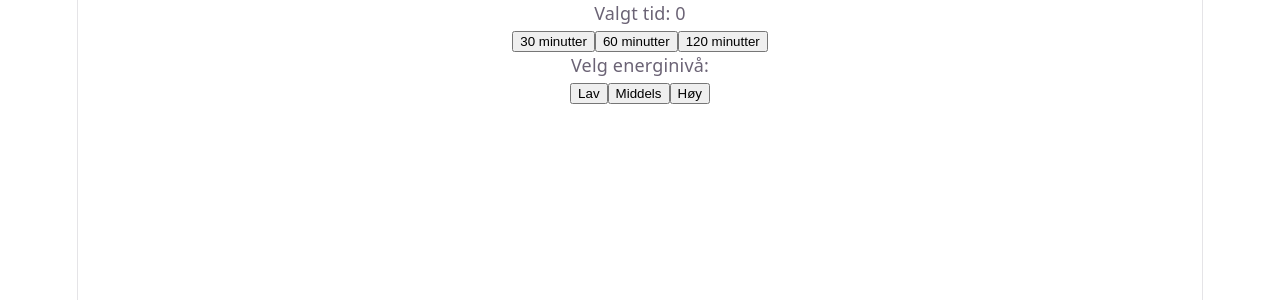
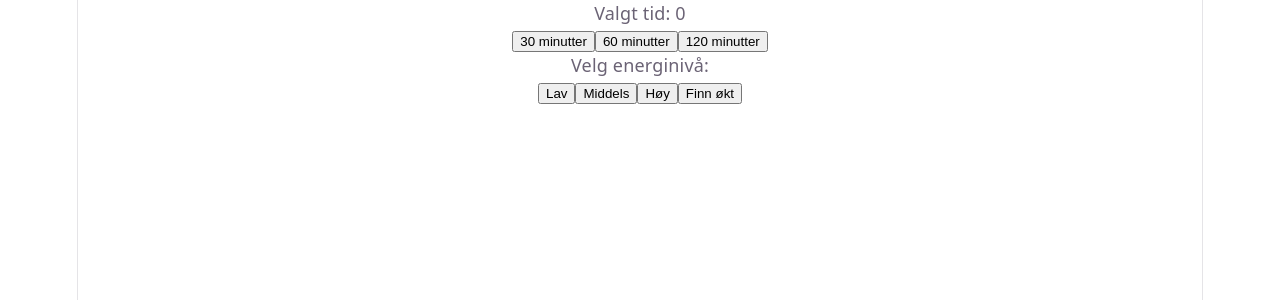
Before and after one commit to martelovisehillestad/treningsapp-ole, a React (Vite) app: page / in a window 1280 px wide. Shown: the top 300 px of the page. Built offline with nearby package versions, Linux system fonts and the light colour scheme.

Commit message:
fjern debug-logging, koble velgokt til knapp

```diff
--- a/src/App.jsx
+++ b/src/App.jsx
@@ -10,6 +10,14 @@ console.log(exercises);
 function App() {
   const [valgTid, setValgtTid] = useState(0);
   const [valgEnerginiva, setValgtEnerginiva] = useState();
+  const [resultat, setResultat] = useState([]);
+
+  function finnOkt  () {
+    const nyOkt = velgOkt(valgTid, valgEnerginiva);
+    setResultat(nyOkt);
+    console.log("Nytt resultat:", nyOkt); // Log the new result to see the selected exercises
+  }
+
 
   return (
     <div>
@@ -22,7 +30,7 @@ function App() {
       <button onClick={() => setValgtEnerginiva(ENERGINIVA.LAV)}>Lav</button>
       <button onClick={() => setValgtEnerginiva(ENERGINIVA.MIDDELS)}>Middels</button>
       <button onClick={() => setValgtEnerginiva(ENERGINIVA.HOY)}>Høy</button>
-
+      <button onClick={finnOkt}>Finn økt</button>
 
 
 
```
